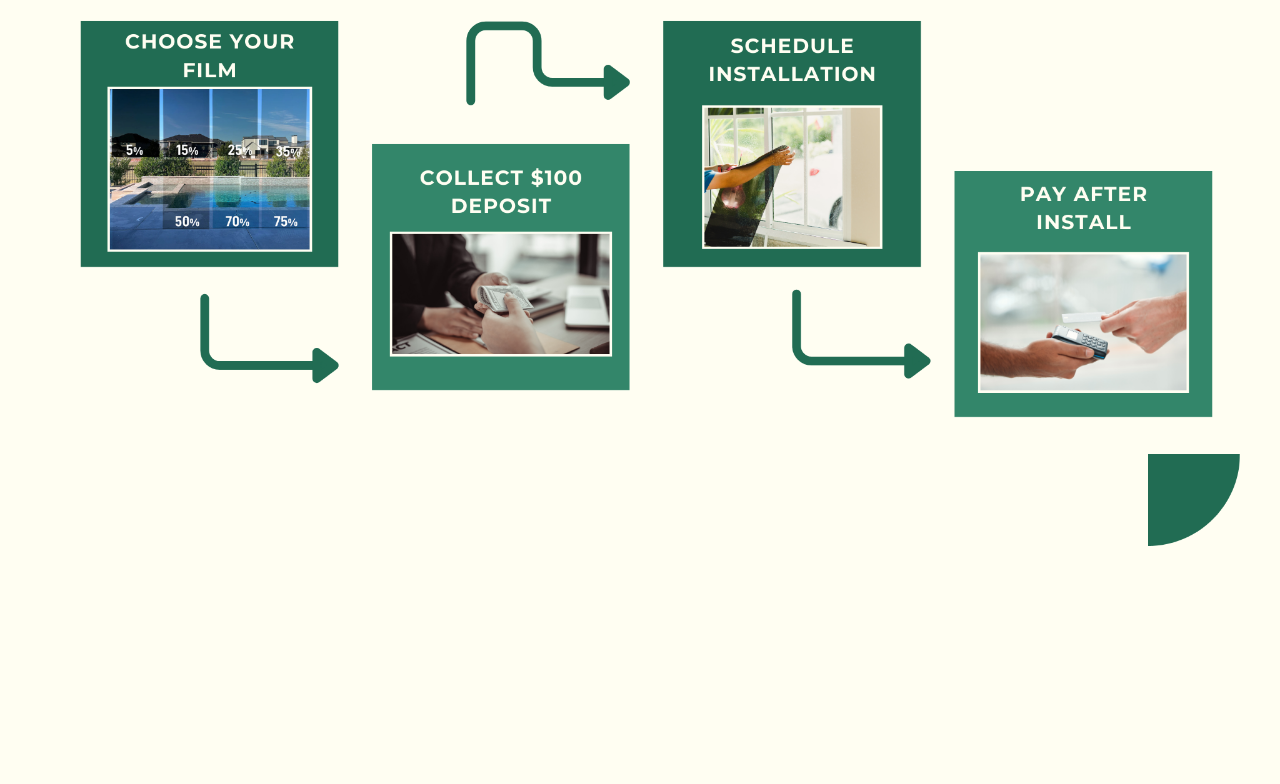
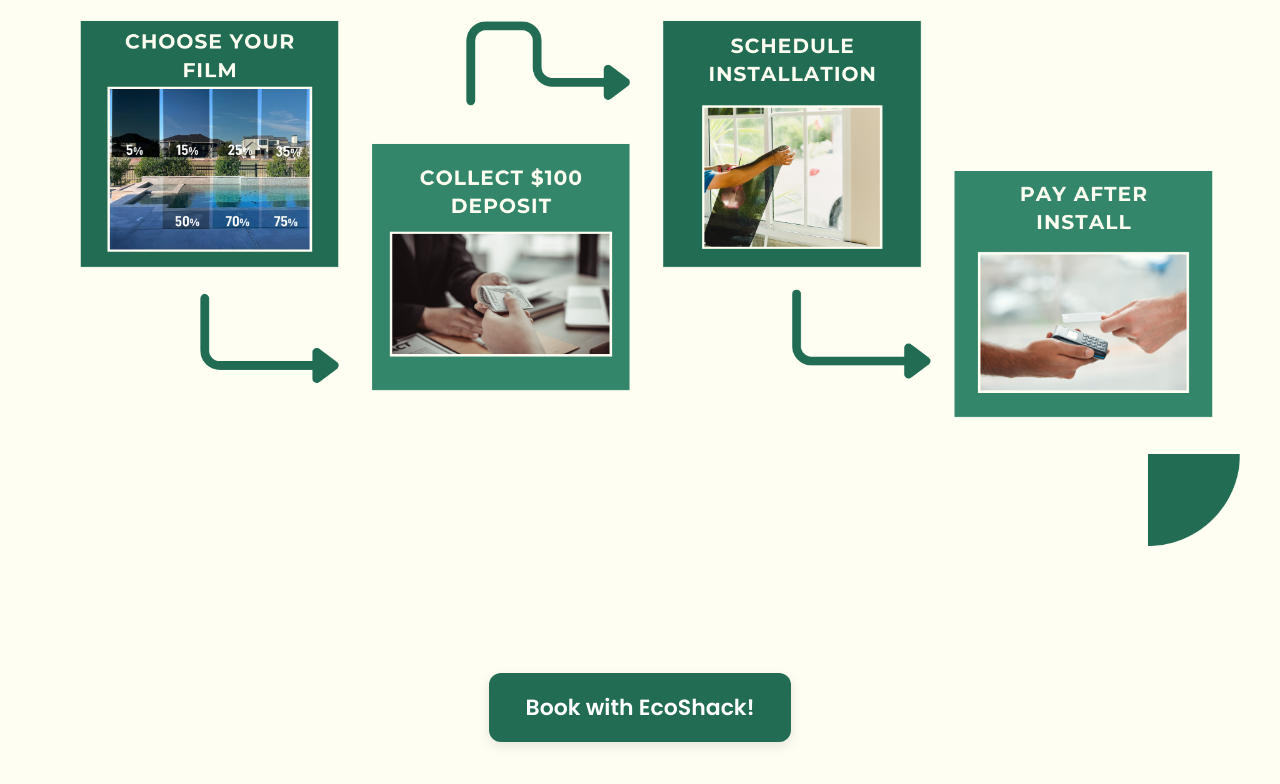
Before and after one commit to willgtz/EcoShack-, a plain HTML site: page index.html in a window 1280 px wide. Shown: the part 6155-6939 px from the top of the page. Before the commit the page ends 6768 px from the top, so only its background shows below. Drawn offline with Linux system fonts and the light colour scheme.

Commit message:
Update index.html

```diff
--- a/index.html
+++ b/index.html
@@ -1,4 +1,3 @@
-
 <!DOCTYPE html>
 <html lang="en">
 <head>
@@ -130,6 +129,22 @@
     <img src="next.png" alt="What's Next">
 </div>
 
+<!-- Booking Button -->
+<div style="text-align:center; margin: 60px 0;">
+  <a href="https://calendly.com/ecoshacklv" target="_blank" style="
+    background-color: #216c53;
+    color: white;
+    padding: 18px 36px;
+    font-size: 22px;
+    font-weight: 600;
+    border-radius: 12px;
+    text-decoration: none;
+    display: inline-block;
+    box-shadow: 0 4px 12px rgba(0,0,0,0.1);">
+    Book with EcoShack!
+  </a>
+</div>
+
 <script>
     function calculate() {
         const filmPrice = parseFloat(document.getElementById('filmPrice').value);
```
